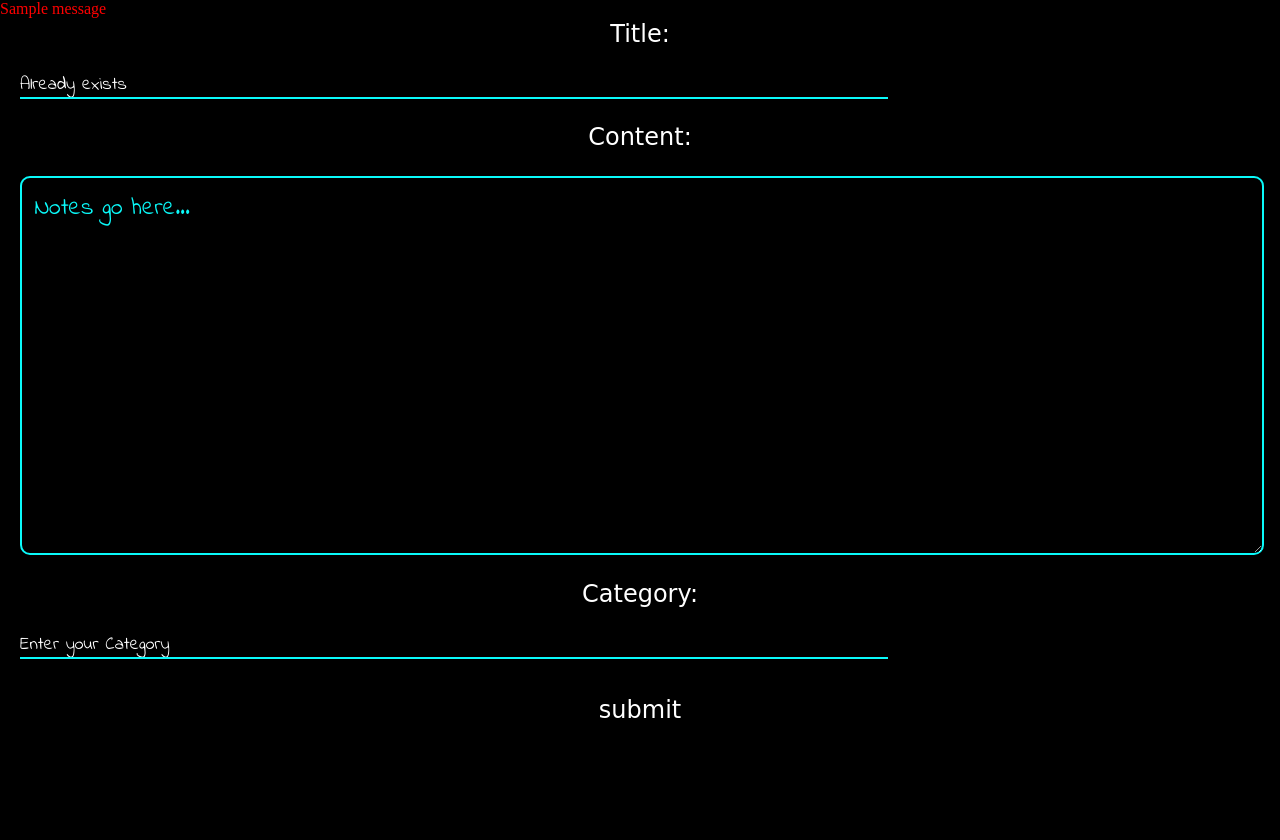
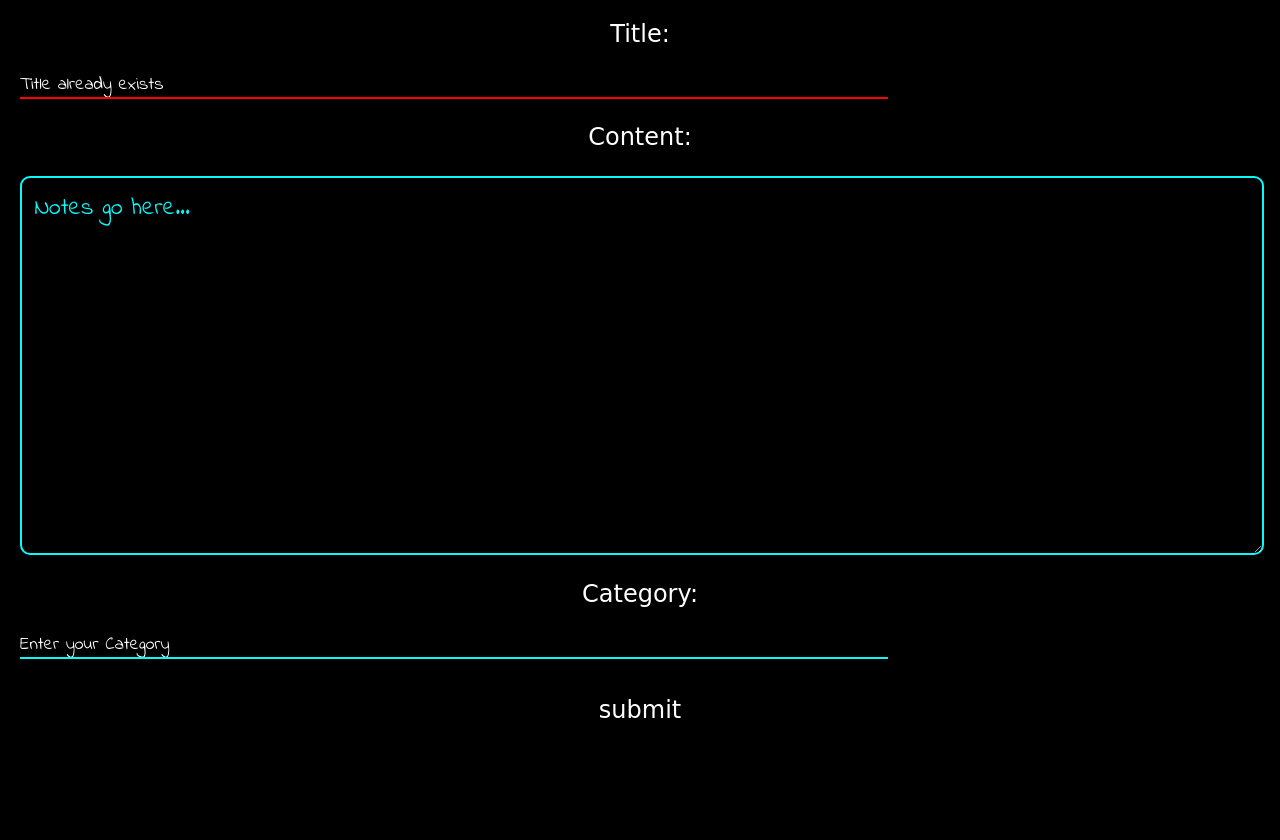
Before and after one commit to kushurox/Notes, a Django app: page /new in a window 1280 px wide. Shown: the part 74-914 px from the top of the page. Run offline with Django 3.2, Linux system fonts and the light colour scheme; tables that the repository leaves empty hold one stand-in row (values such as "Sample post"); one stand-in notice (Sample message) is shown; some web fonts are replaced.

Commit message:
Restructred my code

```diff
--- a/note_making/templates/notes/base.html
+++ b/note_making/templates/notes/base.html
@@ -7,9 +7,8 @@
           content="width=device-width, user-scalable=no, initial-scale=1.0, maximum-scale=1.0, minimum-scale=1.0">
     <meta http-equiv="X-UA-Compatible" content="ie=edge">
     <link rel="stylesheet" href="{% static 'notes/css/base.css' %}">
-    <link rel="stylesheet" href="{% static 'notes/css/home.css' %}">
-    <link rel="stylesheet" href="{% static 'notes/css/new.css' %}">
-    <link rel="stylesheet" href="{% static 'notes/css/notes.css' %}">
+    {% block styles %}
+    {% endblock %}
     {% if title %}
         <title> {{ title }} </title>
     {% else %}
--- a/note_making/templates/notes/create_note.html
+++ b/note_making/templates/notes/create_note.html
@@ -1,11 +1,12 @@
 {% extends "notes/base.html" %}
 {% load static %}
 
+{% block styles %}
+<link rel="stylesheet" href="{% static 'notes/css/new.css' %}">
+{% endblock styles %}
+
 {% block main_content %}
 <!--    TODO note code goes here. Make form-->
-    {% for message in messages %}
-        <p style="position: absolute; color: red;">{{message}}</p>
-    {% endfor %}
     <form method="POST" class="create-form">
         {% csrf_token %}
         {{ form }}
@@ -16,7 +17,9 @@
 {% block scripts %}
     <script>
         {% if messages %}
-            $('#id_title').val("Already exists")
+            $('#id_title').val('')
+            $('#id_title').attr('placeholder', "Title already exists")
+            $('#id_title').css('border-bottom', '2px solid red')
         {% endif %}
     </script>
 {% endblock scripts %}
--- a/note_making/templates/notes/notes.html
+++ b/note_making/templates/notes/notes.html
@@ -1,5 +1,9 @@
 {% extends "notes/base.html" %}
 {% load static %}
+
+{% block styles %}
+<link rel="stylesheet" href="{% static 'notes/css/notes.css' %}">
+{% endblock styles %}
 
 {% block main_content %}
 <!--    TODO: notes code goes here-->
--- a/note_making/urls.py
+++ b/note_making/urls.py
@@ -4,5 +4,6 @@ from . import views
 urlpatterns = [
     path('', views.home, name='notes-home'),
     path('notes', views.notes, name='notes-notes'),
-    path('new', views.new_note, name='notes-new')
+    path('new', views.new_note, name='notes-new'),
+    path('info/<str:title>', views.info)
 ]
--- a/note_making/views.py
+++ b/note_making/views.py
@@ -1,15 +1,19 @@
+from django.db.models import DateTimeField
+from django.db.models.functions import Trunc
 from django.shortcuts import render, redirect
 from django.contrib import messages
 from .models import Note
 from .forms import NewNote
 from collections import defaultdict
 
+
 def home(req):
     """
     Manages The logic for home.html
     """
     context = {
-        "notes": Note.objects.all()[::-1],
+        "notes": Note.objects.order_by(
+            Trunc('date_of_creation', 'date', output_field=DateTimeField()).desc(), '-date_of_creation'),
         "title": "Notes"
     }
 
@@ -40,10 +44,20 @@ def new_note(req):
                 messages.error(req, "Note with that title already exists!")
                 return render(req, 'notes/create_note.html', {'form': form, 'title': 'New Note!'})
 
-
     form = NewNote()
     context = {
         'title': 'New Note!',
         'form': form
     }
     return render(req, 'notes/create_note.html', context)
+
+
+def info(req, title):
+    """
+    Manages the logic for info.html
+    """
+    context = {
+        'title': title,
+        'note_data': Note.objects.filter(title=title),
+    }
+    return render(req, 'notes/info.html', context)
```
Also changed, not shown: note_making/templates/notes/home.html (+7 -2 lines), note_making/templates/notes/info.html (added, +13 -0 lines).
